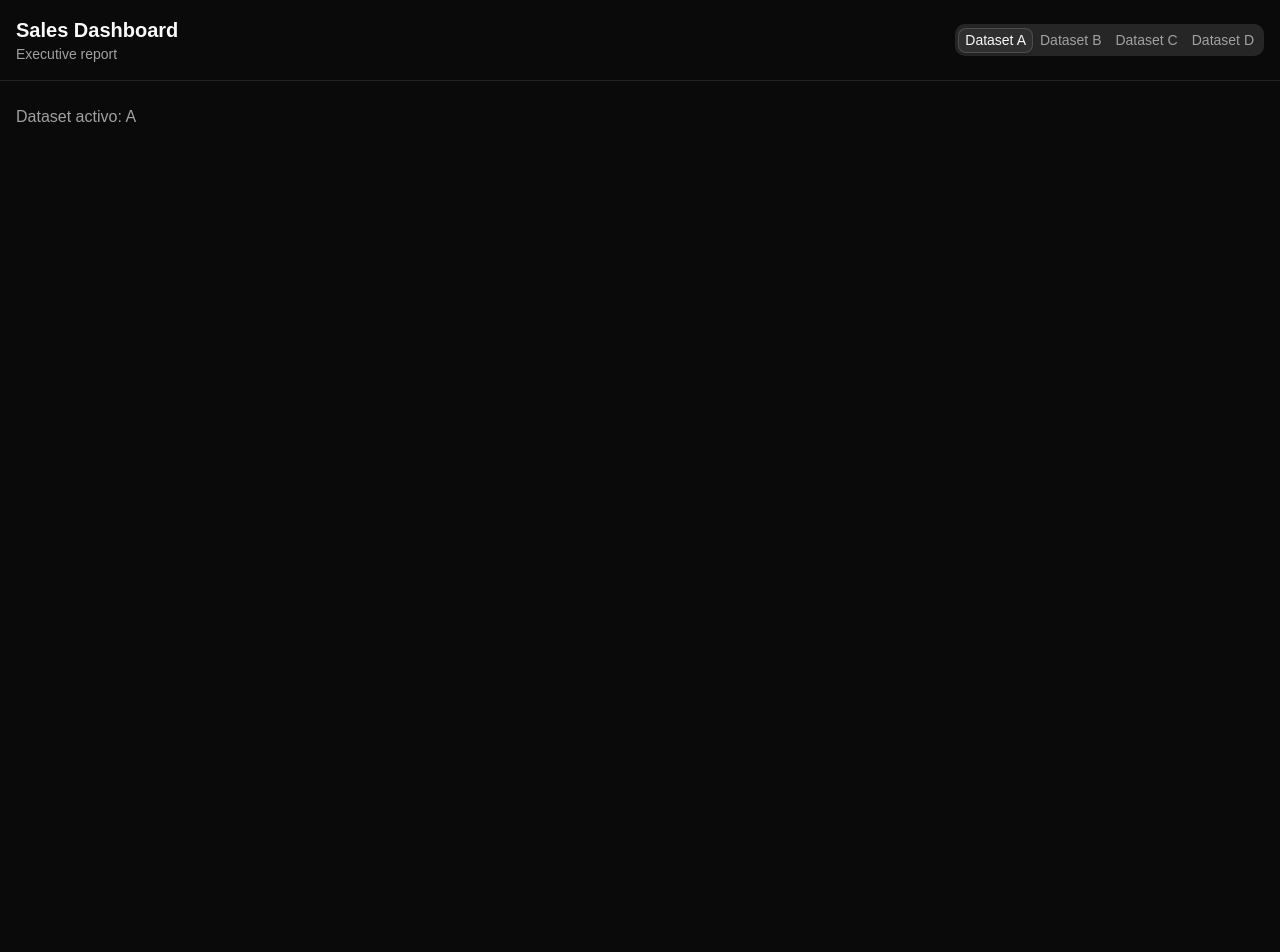
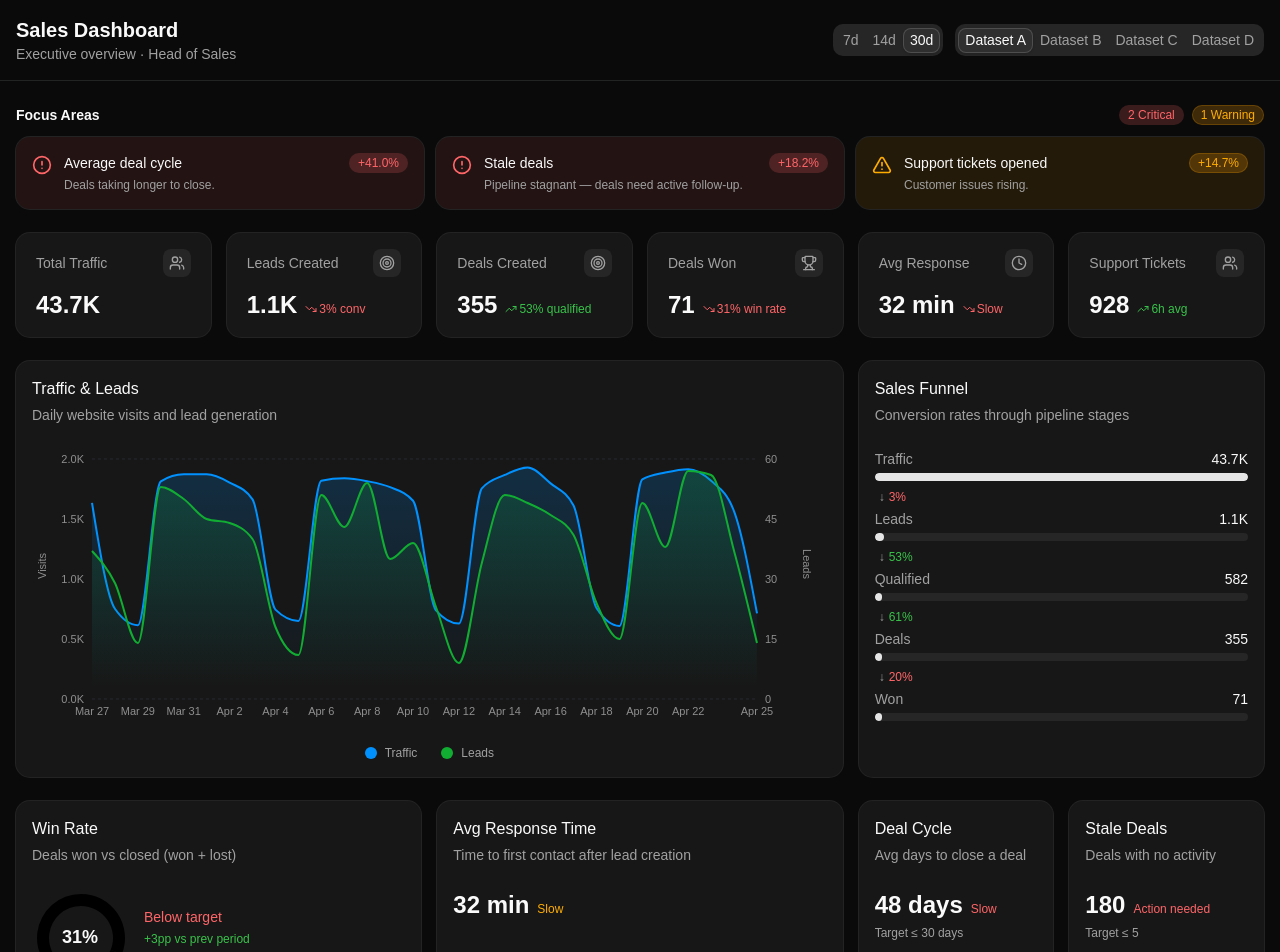
Before and after one commit to HikkizZ/palvi-dashboard, a React (Vite) app: page / in a window 1280 px wide. Shown: the top 952 px of the page. Before the commit the page ends 800 px from the top, so only its background shows below. Built offline with nearby package versions, Linux system fonts and the light colour scheme.

Commit message:
feat: wire all components with dataset and period selectors

```diff
--- a/src/App.tsx
+++ b/src/App.tsx
@@ -1,21 +1,42 @@
 import { useState } from 'react'
 import { Tabs, TabsList, TabsTrigger } from '@/components/ui/tabs'
+import { FocusPanel } from '@/components/FocusPanel'
+import { StatsGrid } from '@/components/StatsGrid'
+import { TrafficChart } from '@/components/TrafficChart'
+import { FunnelChart } from '@/components/FunnelChart'
+import { WinRateCard } from '@/components/WinRateCard'
+import { ResponseTimeCard } from '@/components/ResponseTimeCard'
+import { SupportSection } from '@/components/SupportSection'
+import { MetricCards } from '@/components/MetricCards'
 import type { DatasetId } from '@/data/types'
 
 const DATASETS: DatasetId[] = ['A', 'B', 'C', 'D']
+const PERIODS = [
+  { label: '7d', value: 7 },
+  { label: '14d', value: 14 },
+  { label: '30d', value: 30 },
+]
 
 function App() {
-
   const [dataset, setDataset] = useState<DatasetId>('A')
+  const [period, setPeriod] = useState(30)
 
   return (
     <div className="min-h-screen bg-background">
-      <header className="border-b">
-        <div className="container mx-auto px-4 py-4 flex items-center justify-between">
+      <header className="border-b border-border">
+        <div className="container mx-auto px-4 py-4 flex items-center justify-between gap-4">
           <div>
-            <h1 className="text-xl font-semibold">Sales Dashboard</h1>
-            <p className="text-sm text-muted-foreground">Executive report</p>
+            <h1 className="text-xl font-semibold text-foreground">Sales Dashboard</h1>
+            <p className="text-sm text-muted-foreground">Executive overview · Head of Sales</p>
           </div>
+          <div className="flex items-center gap-3">
+            <Tabs value={period.toString()} onValueChange={(v) => setPeriod(Number(v))}>
+              <TabsList>
+                {PERIODS.map(p => (
+                  <TabsTrigger key={p.value} value={p.value.toString()}>{p.label}</TabsTrigger>
+                ))}
+              </TabsList>
+            </Tabs>
             <Tabs value={dataset} onValueChange={(v) => setDataset(v as DatasetId)}>
               <TabsList>
                 {DATASETS.map(id => (
@@ -24,9 +45,27 @@ function App() {
               </TabsList>
             </Tabs>
           </div>
+        </div>
       </header>
-      <main className="container mx-auto px-4 py-6">
-        <p className="text-muted-foreground">Dataset activo: {dataset}</p>
+
+      <main className="container mx-auto px-4 py-6 space-y-6">
+        <FocusPanel dataset={dataset} />
+        <StatsGrid dataset={dataset} period={period} />
+
+        <div className="grid grid-cols-1 lg:grid-cols-3 gap-4">
+          <div className="lg:col-span-2">
+            <TrafficChart dataset={dataset} period={period} />
+          </div>
+          <FunnelChart dataset={dataset} period={period} />
+        </div>
+
+        <div className="grid grid-cols-1 md:grid-cols-3 gap-4">
+          <WinRateCard dataset={dataset} period={period} />
+          <ResponseTimeCard dataset={dataset} period={period} />
+          <MetricCards dataset={dataset} period={period} />
+        </div>
+
+        <SupportSection dataset={dataset} period={period} />
       </main>
     </div>
   )
```
Lines whose indentation alone changed are shown as unchanged.
